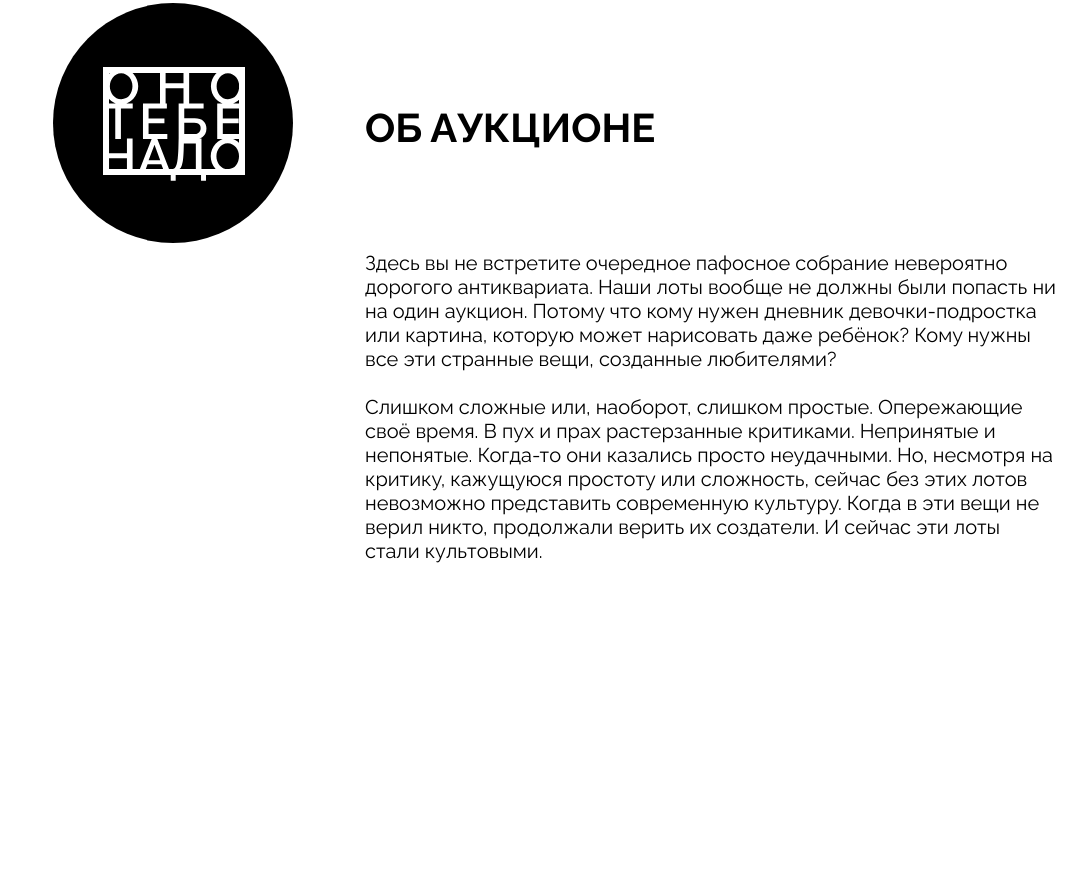
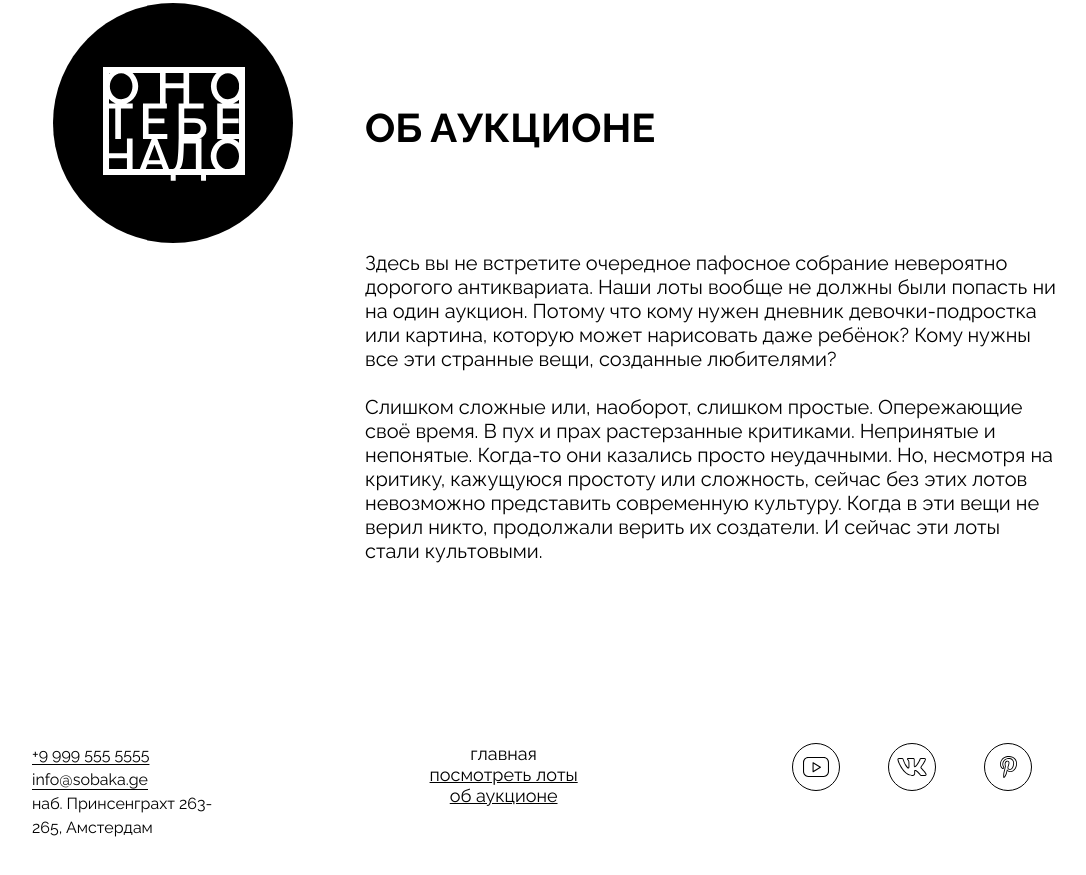
Before and after one commit to JuliaIvaZ/ono-tebe-nado, a plain HTML site: page index.html in a window 1280 px wide. Shown: the part 2100-2975 px from the top of the page, without its empty margins (108-1194 px from the left). Before the commit the page ends 2663 px from the top, so only its background shows below. Drawn offline with Linux system fonts and the light colour scheme.

Commit message:
Завершен футер

```diff
--- a/index.html
+++ b/index.html
@@ -120,7 +120,27 @@
       </sectoin>
     </main>
     <footer class="footer">
-
+      <adress class="adress">
+        <a class="header__adress" href="tel:+99995555555">+9 999 555 5555</a>
+        <a class="header__adress" href="mailto:info@sobaka.ge">info@sobaka.ge</a>
+        <p>наб. Принсенграхт 263-<br> 265, Амстердам</p>
+      </adress>
+      <nav class="footer__menu">
+        <a class="footer__menu-link footer__menu-link-active" href="#0">главная</a>
+        <a class="footer__menu-link" href="#0">посмотреть лоты</a>
+        <a class="footer__menu-link" href="#0">об аукционе</a>
+      </nav>
+      <div class="footer__social-list">
+        <a href="#0">
+         <img class="footer__social-icon" src="./images/yt.svg" alt="YouTube">
+        </a>
+        <a href="#0">
+          <img class="footer__social-icon" src="./images/vk.svg" alt="VK">
+        </a>
+        <a href="#0">
+          <img class="footer__social-icon" src="./images/pinterest.svg" alt="pinterest">
+        </a>
+      </div>
     </footer>
   </body>
 </html>
--- a/styles/style.css
+++ b/styles/style.css
@@ -281,3 +281,41 @@
   font-weight: 400;
   line-height: 24px;
 }
+
+.footer {
+  margin: 180px 50px 88px;
+  width: 1000px;
+  height: 98px;
+  display: flex;
+  justify-content: space-between;
+}
+
+.footer__menu {
+  margin-left: 188px;
+  width: 149px;
+  height: 64px;
+  font-size: 18px;
+  text-decoration: none;
+  text-align: center;
+}
+
+.footer__menu-link-active {
+  text-decoration: none;
+}
+
+.footer__menu-link {
+  margin: auto;
+}
+
+.footer__social-list {
+  margin-left: 185px;
+  display: flex;
+  width: 240px;
+  height: 48px;
+  justify-content: space-between;
+}
+
+.footer__social-icon {
+  width: 48px;
+  height: 48px;
+}
```
